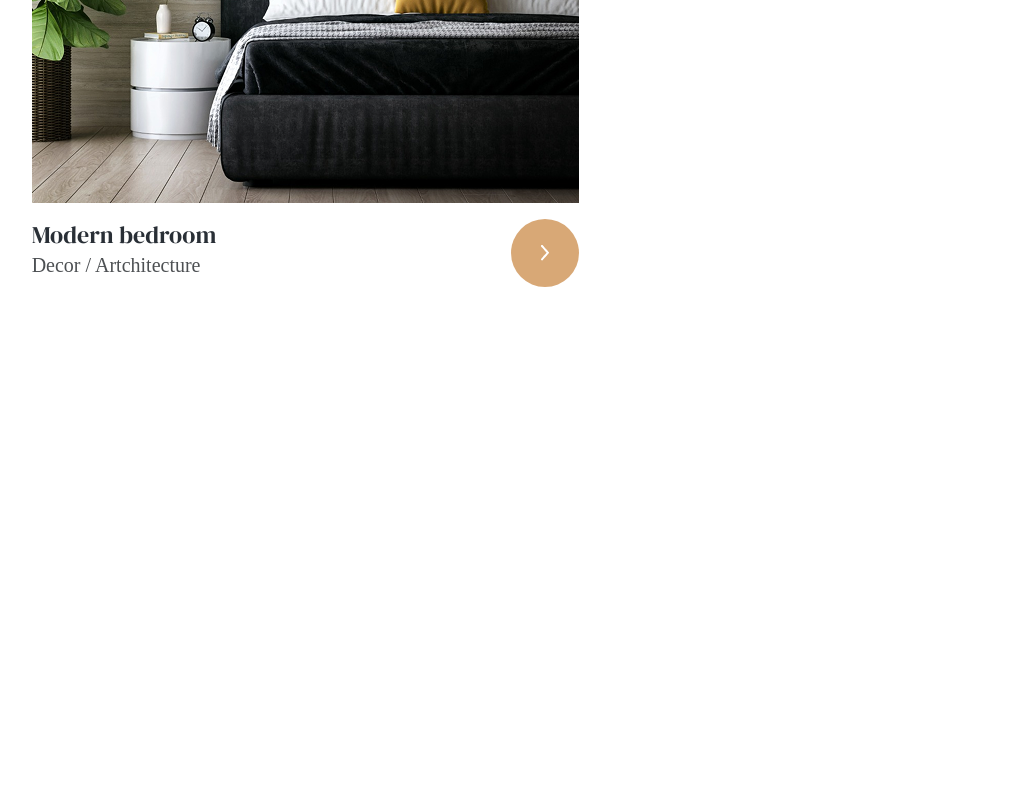
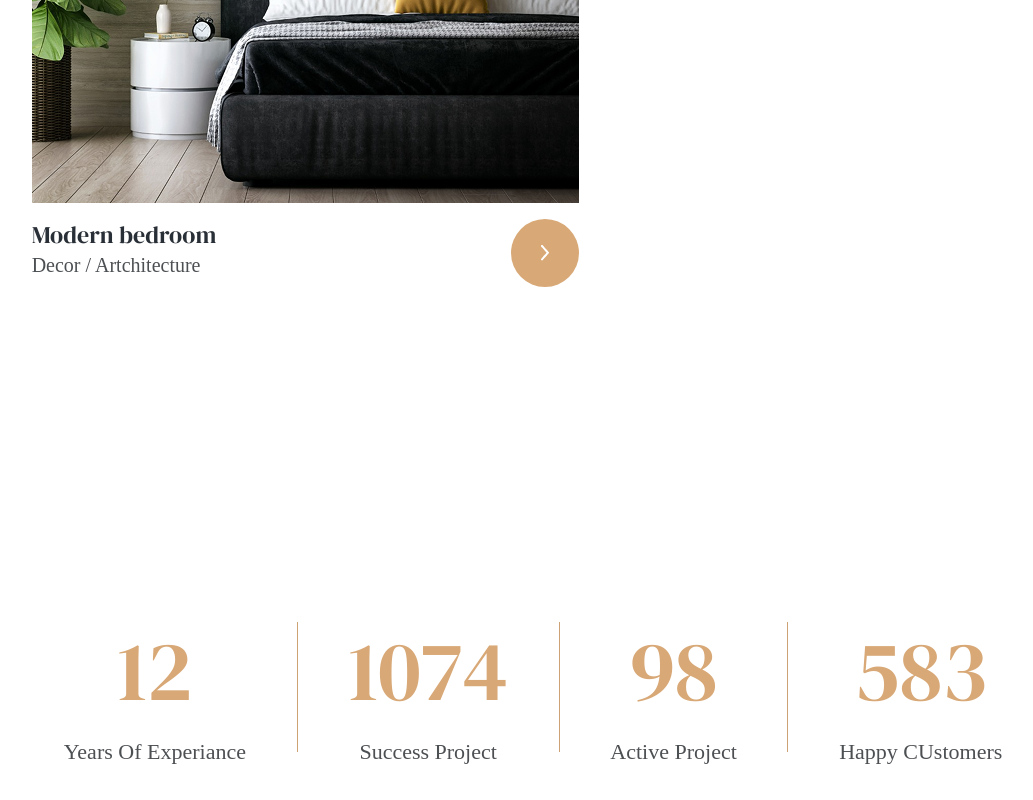
Before and after one commit to poor-memory-web/home-landing-website-html-tailwind, a website: page public/index.html in a window 1280 px wide. Shown: the part 6102-6902 px from the top of the page, without its empty margins (107-1140 px from the left). Before the commit the page ends 6421 px from the top, so only its background shows below. Drawn offline with Linux system fonts and the light colour scheme; files whose address does not match are found by name.

Commit message:
build section numbers ---> main

```diff
--- a/public/index.html
+++ b/public/index.html
@@ -194,7 +194,7 @@
 
 
 
-            <!--  -->
+            <!-- ***section projects*** -->
 
 
 
@@ -273,6 +273,33 @@
                 </div>
             </section>
 
+
+
+            <!-- ***section numbers*** -->
+
+
+
+            <section class="numbers flex justify-between items-center pr-8 pl-8 mt-80">
+                <div class="number-wrapper text-center">
+                    <h3 class="number font-DMSerifDisplay text-primary text-[85px]">12</h3>
+                    <p class="number__desc text-txt font-jost-regular text-desc">Years Of Experiance</p>
+                </div>
+                <img src="./images/Line.png" alt="line">
+                <div class="number-wrapper text-center">
+                    <h3 class="number font-DMSerifDisplay text-primary text-[85px]">1074</h3>
+                    <p class="number__desc text-txt font-jost-regular text-desc">Success Project</p>
+                </div>
+                <img src="./images/Line.png" alt="line">
+                <div class="number-wrapper text-center">
+                    <h3 class="number font-DMSerifDisplay text-primary text-[85px]">98</h3>
+                    <p class="number__desc text-txt font-jost-regular text-desc">Active Project</p>
+                </div>
+                <img src="./images/Line.png" alt="line">
+                <div class="number-wrapper text-center">
+                    <h3 class="number font-DMSerifDisplay text-primary text-[85px]">583</h3>
+                    <p class="number__desc text-txt font-jost-regular text-desc">Happy CUstomers</p>
+                </div>
+            </section>
         </div>
     </main>
 
```
